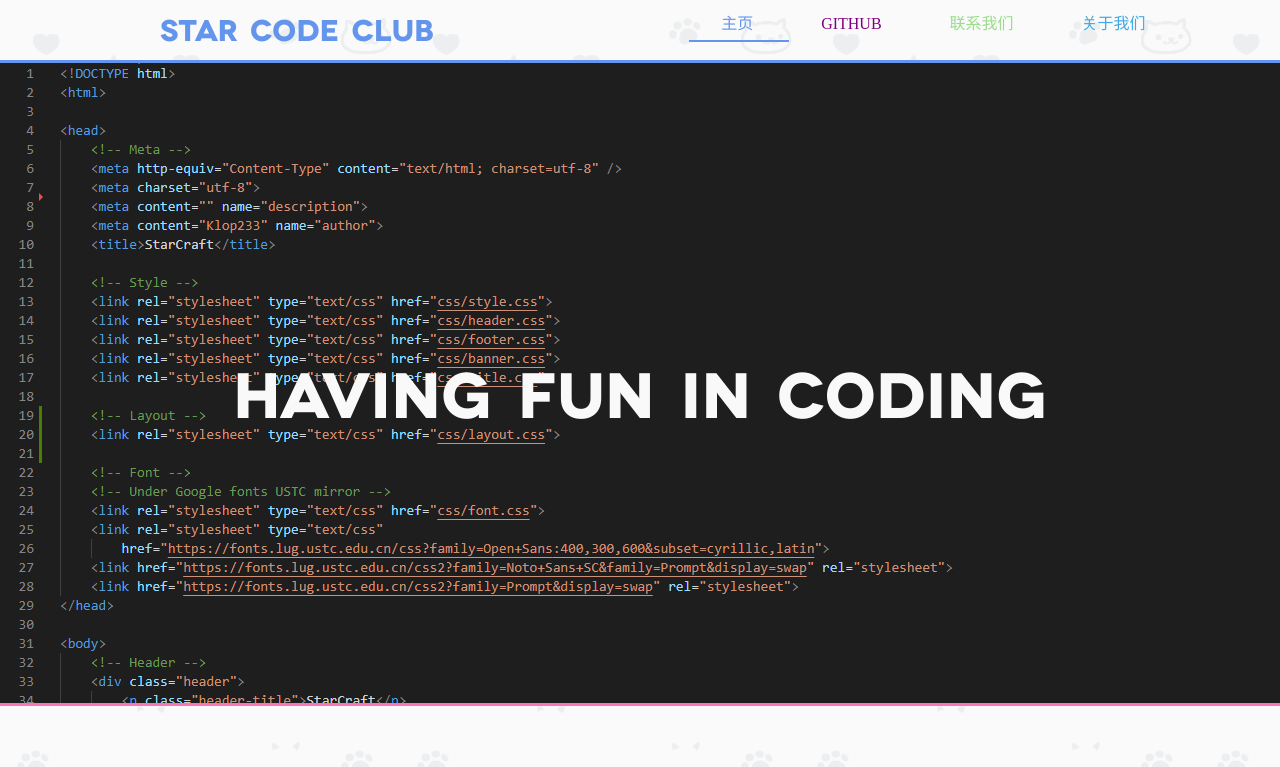
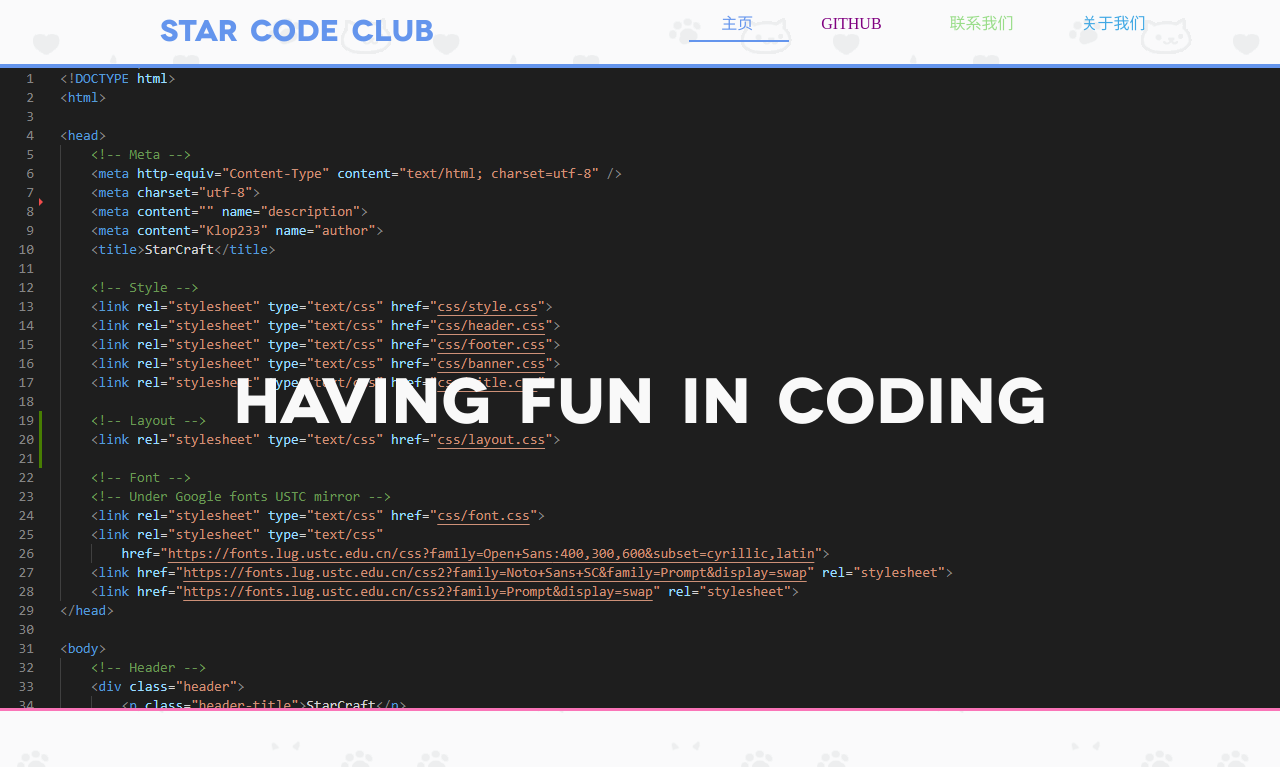
Before and after one commit to Klop233/starmc.icu, a plain HTML site: page index.html in a window 1280 px wide. Shown: the top 767 px of the page. Drawn offline with Linux system fonts and the light colour scheme; files whose address does not match are found by name; a web font is replaced by a local one.

Commit message:
update header

```diff
--- a/css/header.css
+++ b/css/header.css
@@ -1,9 +1,9 @@
 .header {
     display: flex;
-    margin-bottom: -60px;
-    height: 60px;
+    margin-bottom: -3.75rem;
+    height: 4rem;
     background: url("../image/pattern.png");
-    border-bottom: 3px solid cornflowerblue;
+    border-bottom: 0.3rem solid cornflowerblue;
     z-index: 2;
 }
 
```
